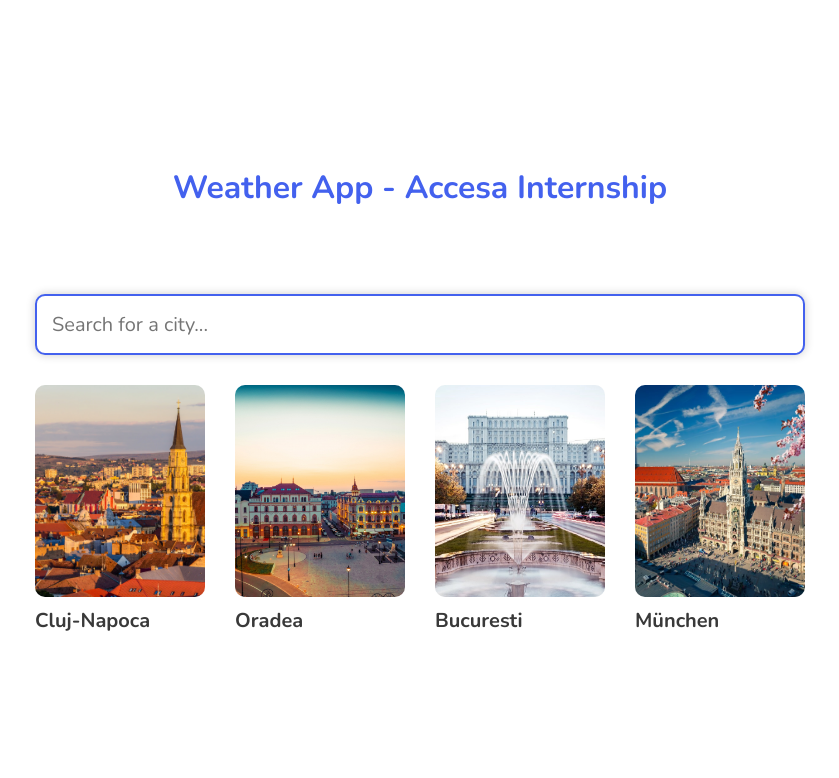
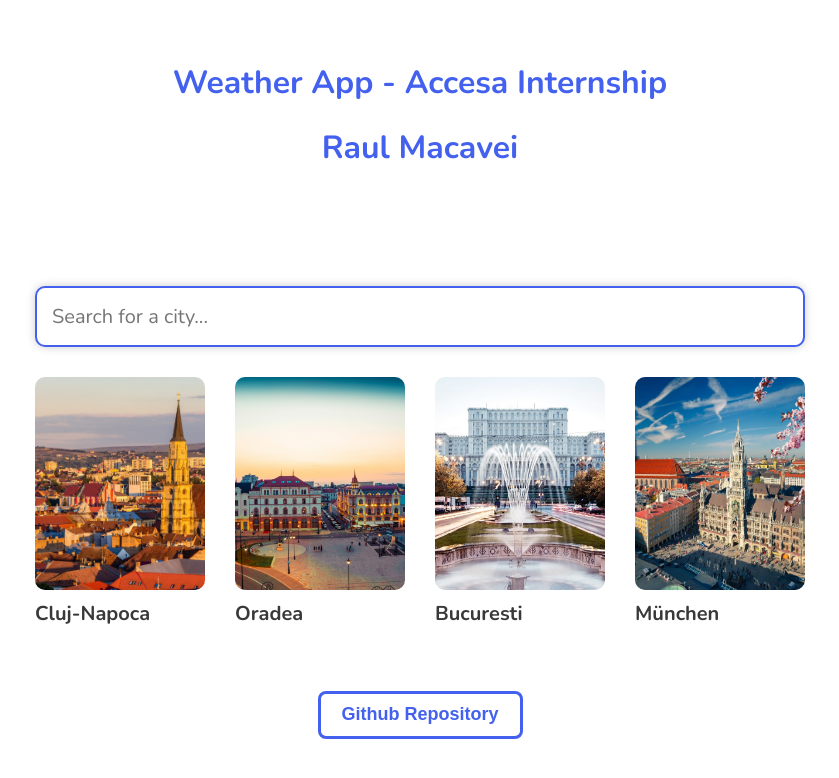
Before and after one commit to RaulMacavei/Weather-App, a Next.js app: page / in a window 1280 px wide. Shown: the top 778 px of the page, without its empty margins (220-1059 px from the left). Built offline with nearby package versions, Linux system fonts and the light colour scheme.

Commit message:
Final touches of the project

```diff
--- a/src/pages/index.js
+++ b/src/pages/index.js
@@ -14,9 +14,20 @@ export default function Home() {
       </Head>
       <div className="home home-title">
         <h1>Weather App - Accesa Internship</h1>
+        <h1>Raul Macavei</h1>
         <div className="container">
           <SearchBox placeholder="Search for a city..." />
           <FavoritePlaces />
+        </div>
+        <div className="github-btn">
+          <button>
+            <a
+              href="https://github.com/RaulMacavei/Weather-app-accesa"
+              target="_blank"
+            >
+              Github Repository
+            </a>
+          </button>
         </div>
       </div>
     </div>
--- a/src/styles/globals.scss
+++ b/src/styles/globals.scss
@@ -26,6 +26,7 @@ body {
   position: relative;
   max-width: 800px;
   margin: 0 auto;
+  padding-top: 6rem;
   padding-left: 15px;
   padding-right: 15px;
   width: 100%;
@@ -46,7 +47,6 @@ body {
 }
 
 .home-title h1 {
-  padding-bottom: 4rem;
   color: #4361ee;
 }
 
@@ -536,3 +536,33 @@ h6 {
     }
   }
 }
+
+// Github Button Style
+
+.github-btn {
+  padding-top: 4rem;
+}
+
+.github-btn button {
+  display: inline-block;
+  outline: 0;
+  border: 0;
+  cursor: pointer;
+  border-radius: 8px;
+  padding: 14px 24px 16px;
+  font-size: 18px;
+  font-weight: 700;
+  line-height: 1;
+  transition: transform 200ms, background 200ms;
+  background: transparent;
+  color: #4361ee;
+  box-shadow: 0 0 0 3px #4361ee inset;
+
+  &:hover {
+    transform: translateY(-2px);
+  }
+  & a {
+    text-decoration: none;
+    color: #4361ee;
+  }
+}
```
